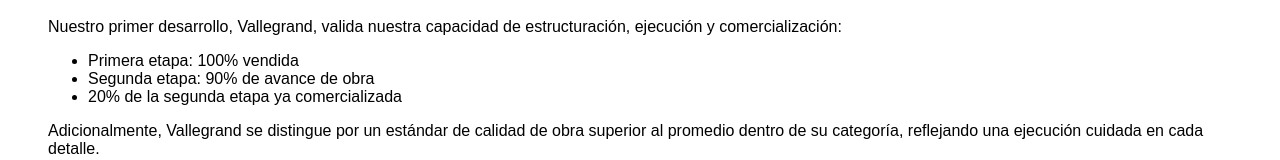
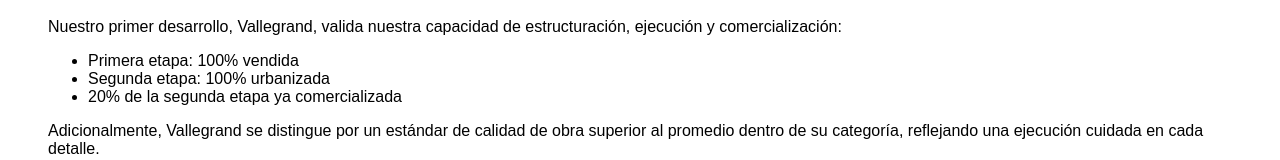
Before and after one commit to PIV1/PIV, a Next.js app: page / in a window 1280 px wide. Shown: the part 331-491 px from the top of the page. Built offline with nearby package versions, Linux system fonts and the light colour scheme.

Commit message:
Update index.js

```diff
--- a/pages/index.js
+++ b/pages/index.js
@@ -21,7 +21,7 @@
 
       <ul>
         <li>Primera etapa: 100% vendida</li>
-        <li>Segunda etapa: 90% de avance de obra</li>
+        <li>Segunda etapa: 100% urbanizada</li>
         <li>20% de la segunda etapa ya comercializada</li>
       </ul>
 
```
